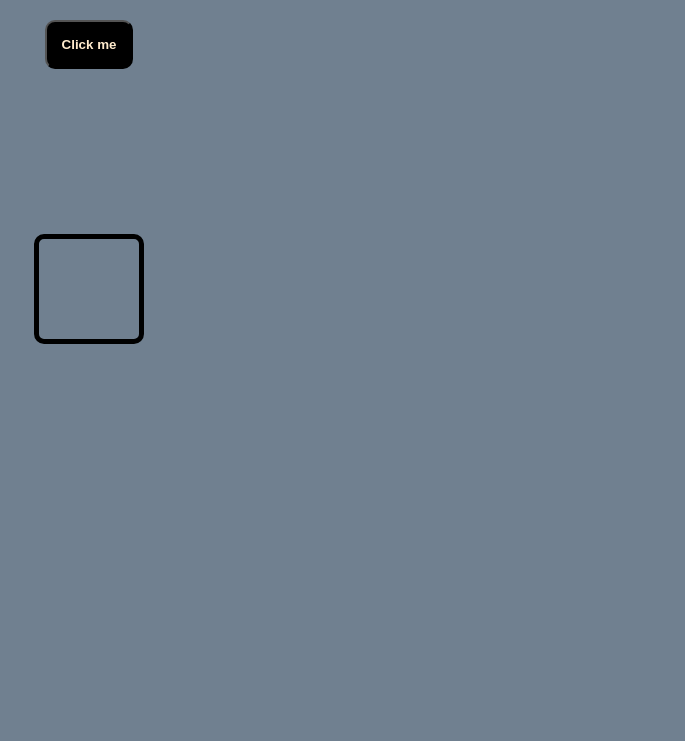
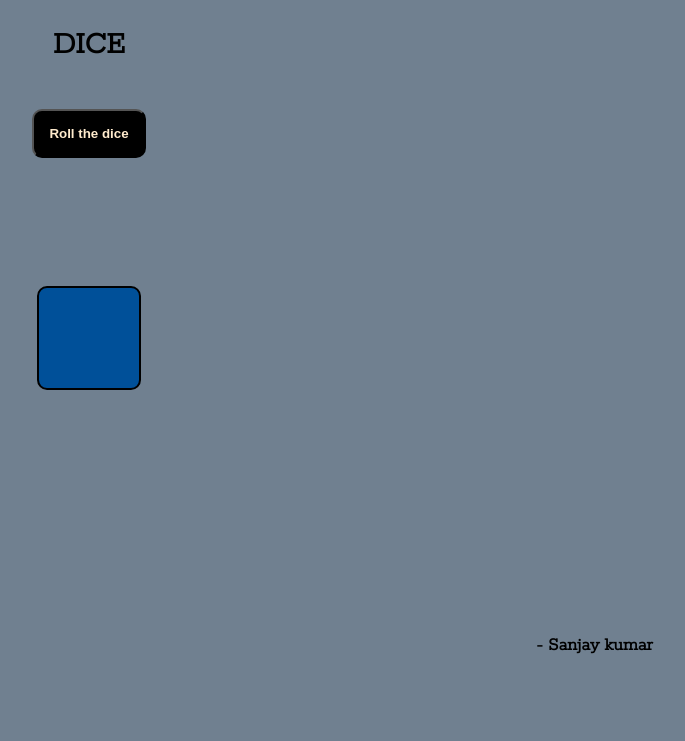
Before and after one commit to Coding-Sanjay/Dice, a plain HTML site: page index.html in a window 1280 px wide. Shown: the whole page, without its empty margins (551-1236 px from the left). Drawn offline with Linux system fonts and the light colour scheme.

Commit message:
Update index.html
Signed-off-by: Coding-Sanjay <145554267+Coding-Sanjay@users.noreply.github.com>

```diff
--- a/index.html
+++ b/index.html
@@ -6,10 +6,14 @@
     <meta charset="UTF-8">
     <meta name="viewport" content="width=device-width, initial-scale=1.0">
     <title>Dice website</title>
+    <link rel="preconnect" href="https://fonts.googleapis.com">
+    <link rel="preconnect" href="https://fonts.gstatic.com" crossorigin>
+    <link href="https://fonts.googleapis.com/css2?family=Rokkitt:wght@300&display=swap" rel="stylesheet">
 
     <style>
 
         body {
+            font-family: 'Rokkitt', serif;
             padding: 0;
             margin: 0;
             background-color: slategrey;
@@ -18,6 +22,7 @@
         .main {
             display: flex;
             justify-content: center;
+
         }
 
         .btn {
@@ -32,62 +37,100 @@
         .btn:hover {
             color: #000;
             background-color: transparent;
-            /* border: none; */
             border: 2px solid #000;
             cursor: pointer;
         }
 
         .anotherMain {
-            height: 50vh;
+            height: 40vh;
             display: flex;
             justify-content: center;
             align-items: center;
         }
 
         .child {
+            position: relative;
             width: 100px;
             height: 100px;
-            background-color: transparent;
-            border: 5px solid #000;
+            background-color: #005099;
+            border: 2px solid #000;
             border-radius: 10px;
+            transition-duration: 2.1s;
 
+        }
+
+        .child2 {
+            position: absolute;
         }
 
         h1 {
             margin: 0;
             padding: 0;
             text-align: center;
+            color: #fff;
             margin-top: 15%;
             font-size: 4rem;
         }
+
+        .createdBy {
+            display: flex;
+            width: 99vw;
+            height: 30vh;
+            justify-content: end;
+            align-items: end;
+        }
+
+        .createdBy h3 {
+            padding: 5%;
+        }
+
+        .text h2 {
+            text-align: center;
+            font-size: 2rem;
+            font-weight: bold;
+            padding: auto;
+
+        }
+
     </style>
 </head>
 <body>
 
+    <div class="text">
+        <h2>DICE</h2>
+    </div>
+
     <div class="main">
-        <button class="btn">Click me</button>
+        <button class="btn">Roll the dice</button>
     </div>
 
     <div class="anotherMain">
         <div class="child">
             <!-- heading tag -->
         </div>
+        <div class="child2">
+
+        </div>
+    </div>
+
+    <div class="createdBy">
+        <h3> - Sanjay kumar</h3>
     </div>
 
     <script>
 
         const buttonTag = document.querySelector('.btn');
+        let degree = 0;
 
         function changeNum() {
 
+            setTimeout(function() {
                 let randomNum = Math.floor(Math.random() * 7);
                 const newE = document.createElement('h1');
 
-            const selectorDiv = document.querySelector('.child');
+                const selectorDiv = document.querySelector('.child2');
 
                 newE.textContent = randomNum;
-
-            selectorDiv.innerHTML = '';
 
                 if (randomNum !== 0) {
                     selectorDiv.appendChild(newE);
@@ -95,11 +138,23 @@
                 else {
                 changeNum();
                 }
+            }, 900);
+
+            rotate();
 
         }
 
         buttonTag.onclick = changeNum;
 
+        function rotate() {
+
+            document.querySelector('.child2').innerHTML = '';
+            degree += 180;
+
+            let finalDegree = 'rotate('+ degree + 'deg)'
+            document.querySelector('.child').style.transform = finalDegree;
+        }
+
     </script>
 </body>
 
```
Lines whose indentation alone changed are shown as unchanged.
